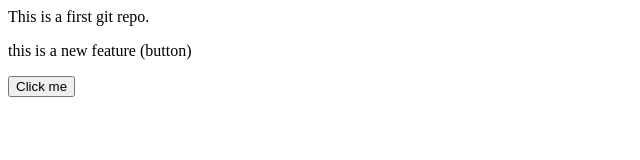
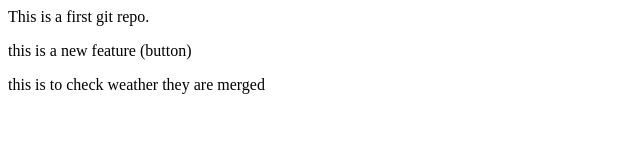
Before and after one commit to vidyasagar2405/localRepo, a plain HTML site: page index.html in a window 1280 px wide. Shown: the whole page, without its empty margins (0-640 px from the left). Drawn offline with Linux system fonts and the light colour scheme.

Commit message:
merged or not

```diff
--- a/index.html
+++ b/index.html
@@ -1,3 +1,3 @@
 <p>This is a first git repo.</p>
 <p>this is a new feature (button)</p>
-<button>Click me</button>
+<p>this is to check weather they are merged</p>
```
